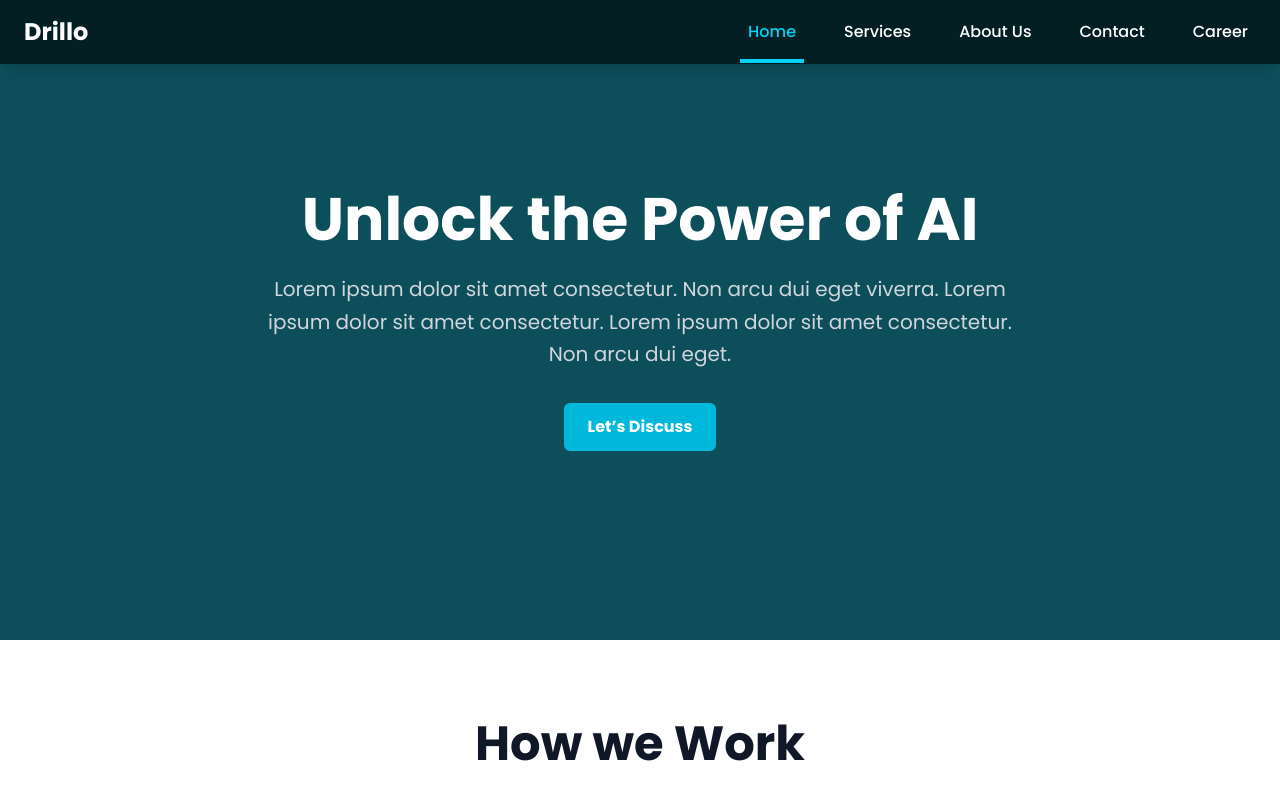
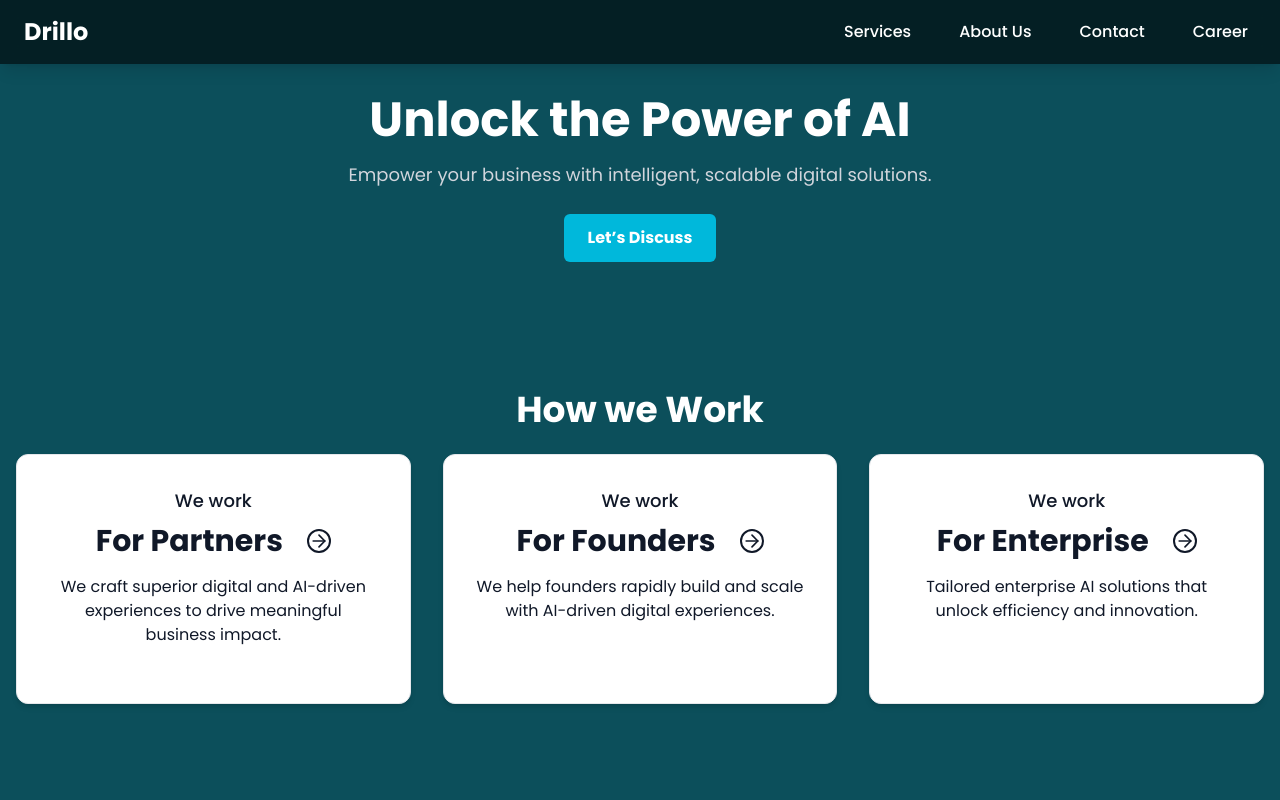
Before and after one commit to vaishnavi4068/drillo-website, a Next.js app: page / in a window 1280 px wide. Shown: the top 800 px of the page. Built offline with nearby package versions, Linux system fonts and the light colour scheme.

Commit message:
Refactor Hero component layout and update Header navigation; temporarily comment out HowWeWork section

```diff
--- a/src/app/page.tsx
+++ b/src/app/page.tsx
@@ -10,7 +10,7 @@ const page = () => {
   return (
     <div className=''>
       <Hero />
-      <HowWeWork />
+      {/* <HowWeWork /> */}
       <Solutions />
       <Services />
       <CoreValues />
--- a/src/components/Header.tsx
+++ b/src/components/Header.tsx
@@ -1,13 +1,13 @@
 'use client';
 
 import Link from 'next/link';
-import { usePathname } from 'next/navigation';
+import { usePathname, useRouter } from 'next/navigation';
 
 const Header = () => {
   const pathname = usePathname();
-
+  const router = useRouter();
   const navItems = [
-    { name: 'Home', path: '/' },
+    // { name: 'Home', path: '/' },
     { name: 'Services', path: '/services' },
     { name: 'About Us', path: '/about' },
     { name: 'Contact', path: '/contact' },
@@ -17,7 +17,7 @@ const Header = () => {
   return (
     <header className="fixed w-full top-0 z-50 backdrop-blur-sm bg-black/60 shadow-lg">
       <div className="max-w-7xl mx-auto px-6 flex justify-between items-center">
-        <h1 className="text-white py-4 font-extrabold text-2xl">Drillo</h1>
+        <h1 className="text-white py-4 font-extrabold text-2xl cursor-pointer" onClick={() => router.push('/')}>Drillo</h1>
 
         <nav className="flex space-x-8">
           {navItems.map((item) => {
--- a/src/components/Hero.tsx
+++ b/src/components/Hero.tsx
@@ -1,17 +1,66 @@
+'use client';
+
+import React from 'react';
+import { ArrowRight } from 'lucide-react';
+
+const cardData = [
+  {
+    title: 'For Partners',
+    description:
+      'We craft superior digital and AI-driven experiences to drive meaningful business impact.',
+  },
+  {
+    title: 'For Founders',
+    description:
+      'We help founders rapidly build and scale with AI-driven digital experiences.',
+  },
+  {
+    title: 'For Enterprise',
+    description:
+      'Tailored enterprise AI solutions that unlock efficiency and innovation.',
+  },
+];
+
 const Hero = () => {
   return (
-    <section className="w-full h-[80vh] flex items-center justify-center text-center px-4 bg-[#0c4f5b]">
+    <section className="w-full h-screen bg-[#0c4f5b] text-white flex items-center justify-center px-4 ">
+      <div className="max-w-7xl w-full text-center flex flex-col items-center space-y-12 gap-20">
+        {/* Hero Content */}
         <div className="max-w-3xl">
-        <h1 className="text-4xl md:text-6xl font-bold text-white mb-6">
+          <h1 className="text-3xl md:text-5xl font-bold mb-4">
             Unlock the Power of AI
           </h1>
-        <p className="text-lg md:text-xl text-gray-300 mb-8 leading-relaxed">
-          Lorem ipsum dolor sit amet consectetur. Non arcu dui eget viverra. Lorem ipsum dolor sit amet consectetur.
-          Lorem ipsum dolor sit amet consectetur. Non arcu dui eget.
+          <p className="text-base md:text-lg text-gray-300 mb-6 leading-relaxed">
+            Empower your business with intelligent, scalable digital solutions.
           </p>
           <button className="bg-cyan-500 hover:bg-cyan-600 text-white font-semibold px-6 py-3 rounded-md transition">
             Let’s Discuss
           </button>
+        </div>
+
+        <div className="w-full mx-auto">
+          <h2 className="text-2xl md:text-4xl font-bold mb-6">How we Work</h2>
+          <div className="grid grid-cols-1 md:grid-cols-3 gap-8 items-start">
+            {cardData.map((card, index) => (
+              <div
+                key={index}
+                className="group relative bg-white text-gray-900 border border-gray-200 shadow-md rounded-xl p-8 flex flex-col justify-between transition-all duration-500 ease-in-out cursor-pointer min-h-[250px] hover:min-h-[300px]"
+              >
+                <div>
+                  <p className="text-lg font-medium mb-2">We work</p>
+                  <p className="flex items-center justify-center mb-4 gap-4"><h2 className="text-2xl md:text-3xl font-bold">{card.title}</h2> <ArrowRight className="ml-2 w-6 h-6 group-hover:translate-x-7 group-hover:-rotate-45 border-2 border-black-500 rounded-full transition-all duration-500 ease-in-out" /></p>
+                  <p className="text-base">{card.description}</p>
+                </div>
+
+                <div className="mt-6 overflow-hidden transition-all duration-500 ease-in-out max-h-0 group-hover:max-h-6">
+                  <div className="flex items-center font-semibold">
+                    View more
+                  </div>
+                </div>
+              </div>
+            ))}
+          </div>
+        </div>
       </div>
     </section>
   );
```
Lines whose indentation alone changed are shown as unchanged.
